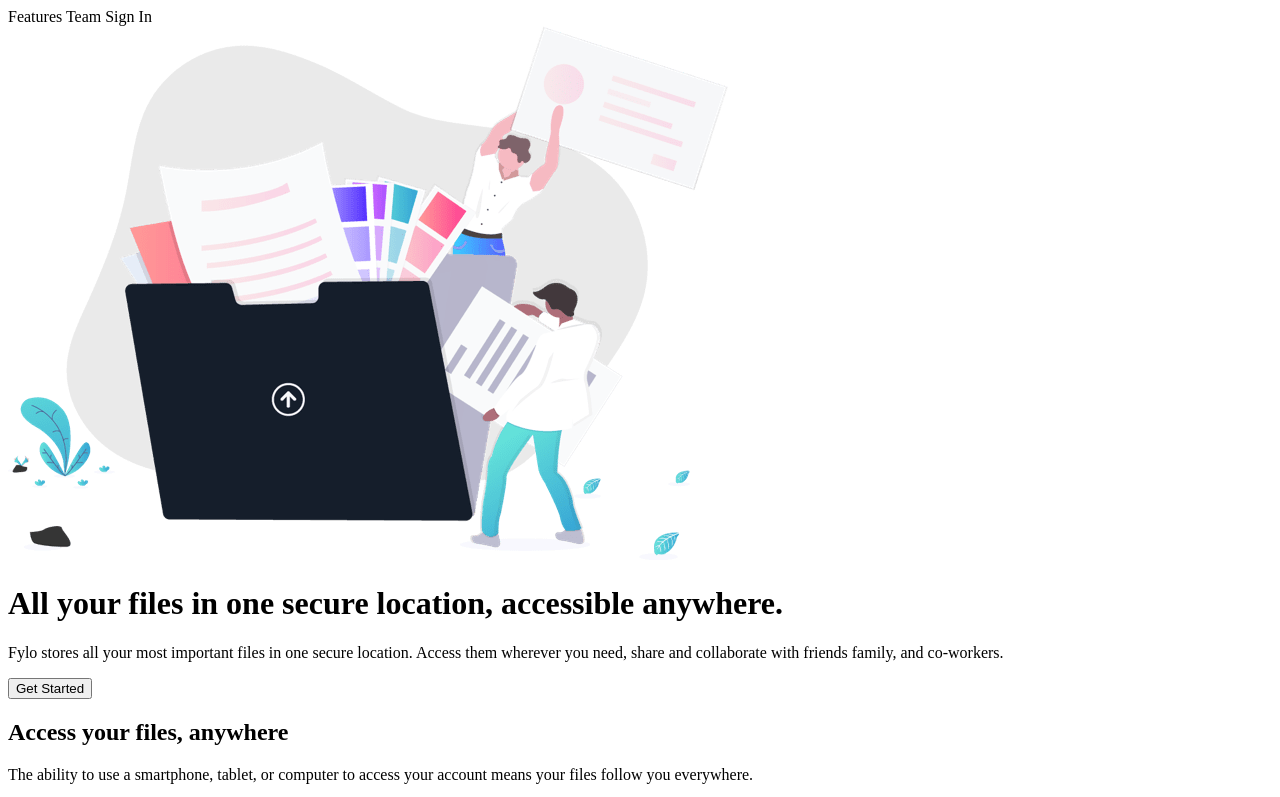
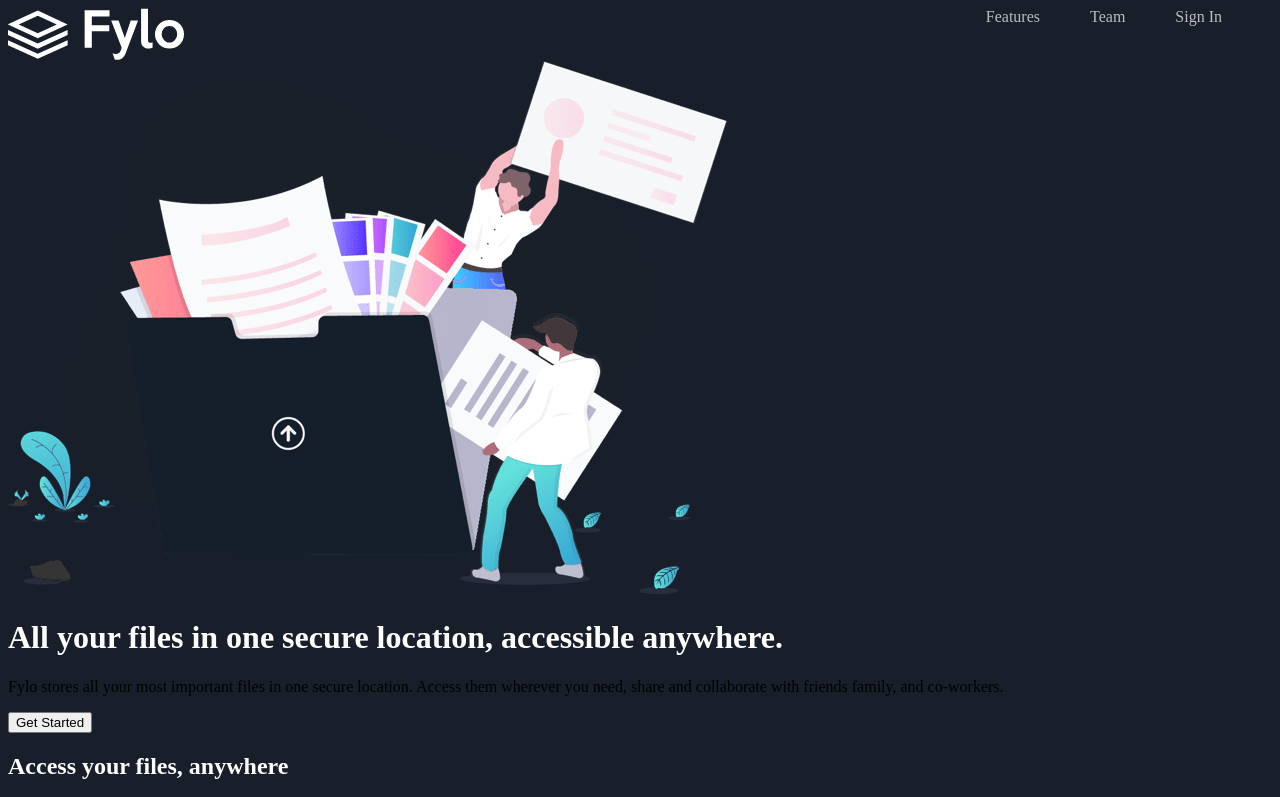
Before and after one commit to jleonen/fylo-dark-theme-challenge, a plain HTML site: page index.html in a window 1280 px wide. Shown: the top 797 px of the page. Drawn offline with Linux system fonts and the light colour scheme; a web font is replaced by a local one.

Commit message:
Styled navbar

```diff
--- a/index.html
+++ b/index.html
@@ -21,7 +21,14 @@
   </head>
   <body>
     <!-- ///////////////////////////////////NAV////////////////////////// -->
-    <nav>Features Team Sign In</nav>
+    <div class="navi">
+      <img src="images/logo.svg" alt="" />
+      <div class="nav-items">
+        <nav class="nav-item"><a href="#">Features</a></nav>
+        <nav class="nav-item"><a href="#">Team</a></nav>
+        <nav class="nav-item"><a href="#">Sign In</a></nav>
+      </div>
+    </div>
 
     <!-- ///////////////////////////////////HEADING///////////////////////// -->
     <div class="heading">
--- a/style.css
+++ b/style.css
@@ -1,3 +1,5 @@
+@import url("https://fonts.google.com/specimen/Raleway");
+
 .attribution {
   font-size: 11px;
   text-align: center;
@@ -5,3 +7,42 @@
 .attribution a {
   color: hsl(228, 45%, 44%);
 }
+
+body {
+  background-color: hsl(218, 28%, 13%);
+}
+
+li {
+  color: hsla(0, 0%, 100%, 0.705);
+}
+
+h1,
+h2 {
+  color: hsl(0, 0%, 100%);
+}
+
+.navi {
+  display: flex;
+  justify-content: space-between;
+}
+
+.nav-items {
+  display: flex;
+  gap: 50px;
+  margin-right: 50px;
+  font-family: Raleway;
+  color: hsl(0, 0%, 100%);
+}
+
+.nav-items a {
+  color: hsla(0, 0%, 100%, 0.705);
+  text-decoration: none;
+  font-weight: 400;
+}
+
+/* .nav-item:link,
+.nav-item:visited {
+  color: hsl(0, 0%, 100%);
+  text-decoration: none;
+  display: inline-block;
+} */
```
